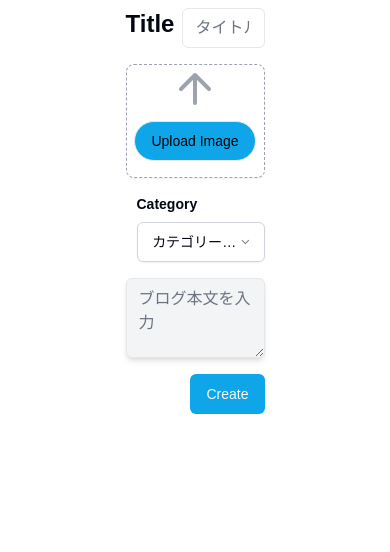
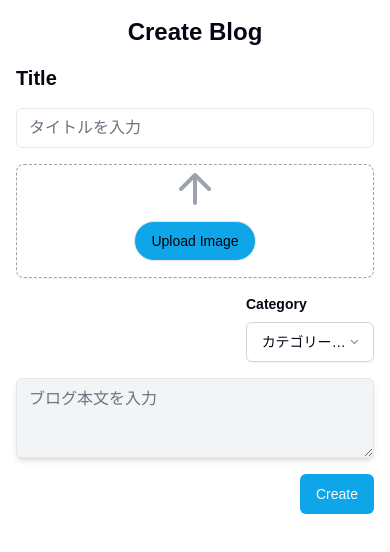
Before and after one commit to hiro0211/teamsdev_18_2, a Next.js app: page /bbs-posts/create in a window 390 px wide. Shown: the top 552 px of the page. Built offline with nearby package versions, Linux system fonts and the light colour scheme.

Commit message:
レスポンシブデザインに修正

```diff
--- a/app/bbs-posts/create/page.tsx
+++ b/app/bbs-posts/create/page.tsx
@@ -59,15 +59,16 @@ const CreateBBSPage = () => {
 
     return (
         <Form {...form}>
-            <form onSubmit={form.handleSubmit(onSubmit)} className="space-y-4 w-1/2 px-7 mx-auto">
+            <form onSubmit={form.handleSubmit(onSubmit)} className="space-y-4 w-full sm:w-3/4 lg:w-1/2 p-4 sm:p-6 mx-auto">
+            <h2 className='text-2xl font-bold text-center sm:hidden'>Create Blog</h2>
                 <FormField
                     control={form.control}
                     name="title"
                     render={({ field }) => (
-                        <FormItem className='flex items-center gap-2'>
-                            <FormLabel className='text-2xl font-bold '>Title</FormLabel>
-                            <FormControl>
-                                <Input placeholder="タイトルを入力" {...field} />
+                        <FormItem className='flex flex-col sm:flex-row items-start sm:items-center gap-2'>
+                            <FormLabel className='text-xl sm:text-2xl font-bold'>Title</FormLabel>
+                            <FormControl className='w-full '>
+                                <Input placeholder="タイトルを入力" className="focus-visible:ring-0 " {...field} />
                             </FormControl>
                             <FormMessage />
                         </FormItem>
@@ -79,7 +80,7 @@ const CreateBBSPage = () => {
                     render={({ field }) => (
                         <FormItem >
                             <FormControl>
-                                <Card className='border-dashed border-gray-400'>
+                                <Card className='border-dashed border-gray-400 w-full'>
                                     {image?(
                                         <div>
                                             <img src={image} alt="Preview" />
@@ -143,7 +144,7 @@ const CreateBBSPage = () => {
                         <FormItem>
                             <FormControl>
                                 <Textarea placeholder="ブログ本文を入力"
-                                className='bg-gray-100 shadow-md'
+                                className='bg-gray-100 shadow-md w-full focus-visible:ring-0'
                                 {...field} />
                             </FormControl>
                             <FormMessage />
```
